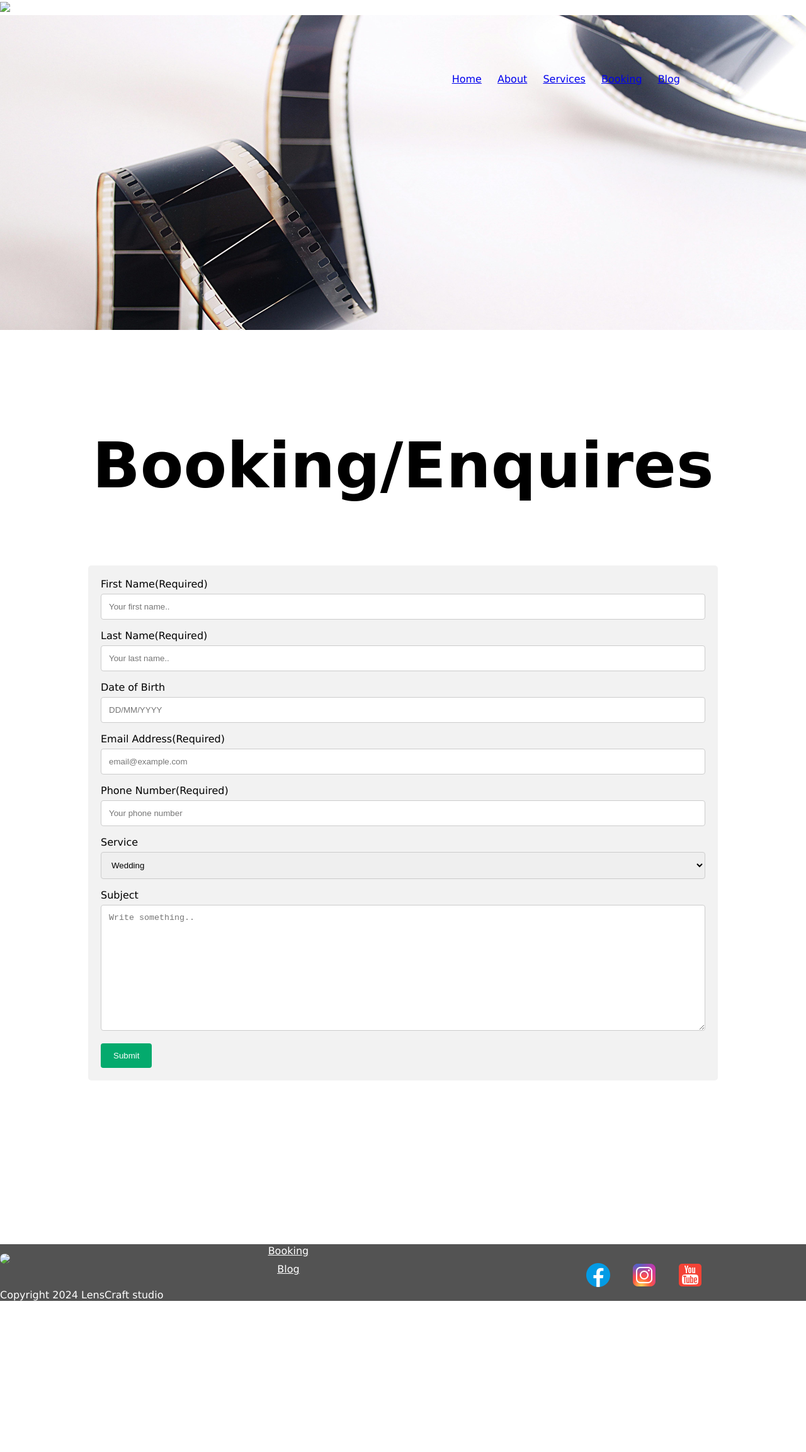
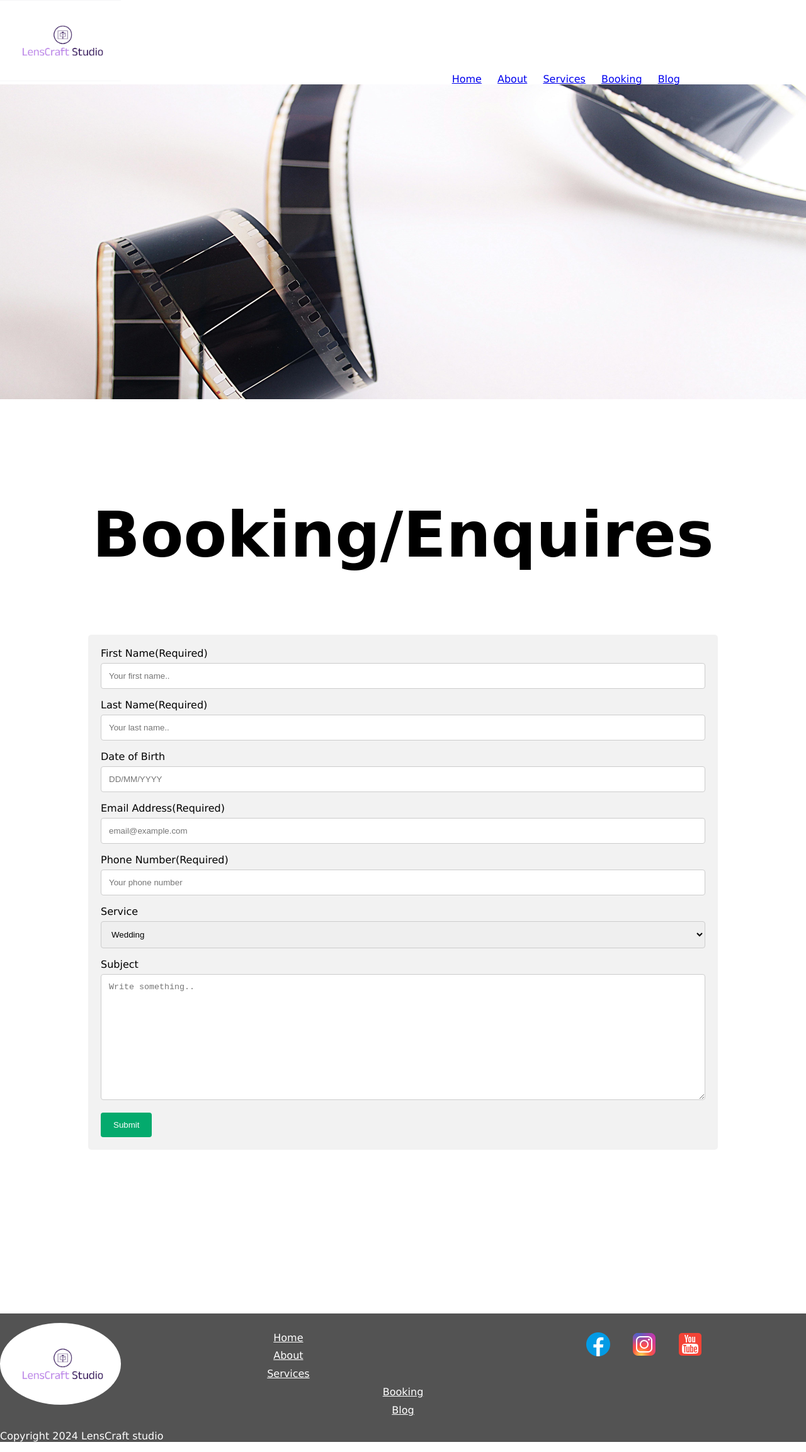
Before and after one commit to Andrew-ZZou/LensCraftStudio.github.io, a plain HTML site: page booking.html in a window 1280 px wide. Shown: the whole page at 63% size. Before the commit the page ends 2082 px from the top, so only its background shows below. Drawn offline with Linux system fonts and the light colour scheme; files that its build step writes are made by us from their sources; files whose address does not match are found by name; a web font is replaced by a local one.

Commit message:
Update booking.html

```diff
--- a/booking.html
+++ b/booking.html
@@ -5,8 +5,8 @@
 	<header>
 		<meta charest = "utf-8">
 		<title> booking and enquire-LensCraft Studio</title>
-		<link href = "css/stylesheet.css" rel="stylesheet">
-		<a href="index.html"><img src ="images/logo1.png"style = "width:15%","height:15%"/></a>
+		<link href = "stylesheet.css" rel="stylesheet">
+		<a href="index.html"><img src ="logo1.png"style = "width:15%","height:15%"/></a>
 		<ul class ="topnav">
 			<a href="index.html" title="LensCraft studio home page">Home</a>
 			<a href="about.html" title="LensCraft studio about us page">About</a>
@@ -65,7 +65,7 @@
 	</body>
 	<footer>
 
-		<a href="index.html"><img src ="images/logo1.png"style = "width:15%","height:15%"/></a>
+		<a href="index.html"><img src ="logo1.png"style = "width:15%","height:15%"/></a>
 		<div class = "socialmedia">
 			<a href="http://www.facebook.com"><img src ="images/facebook.png" alt="LensCraft Studio facebook channel"></a>
 			<a href="http://www.instagram.com"><img src ="images/instagram.png"alt="LensCraft Studio instagram channel"></a>
```
